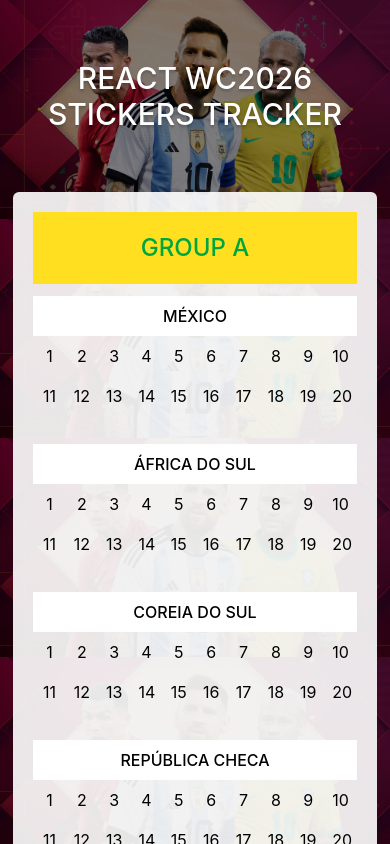
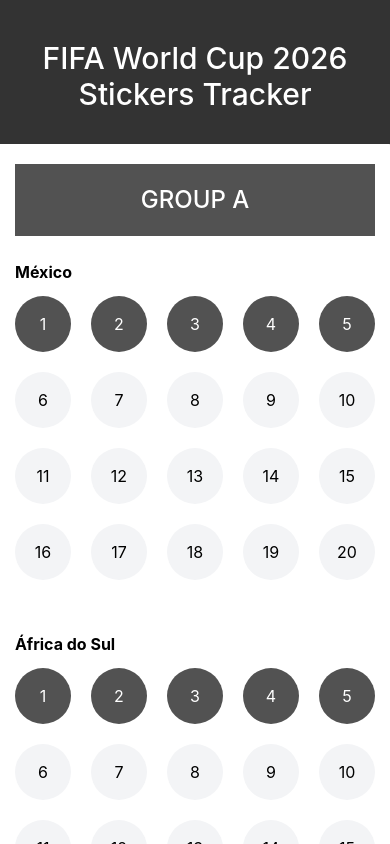
Before and after one commit to caueamaral/react-wc2026-stickers-tracker, a React (Vite) app: page / in a window 390 px wide. Shown: the top 844 px of the page. Built offline with nearby package versions, Linux system fonts and the light colour scheme.

Commit message:
style: simplify tracker layout

```diff
--- a/src/App.tsx
+++ b/src/App.tsx
@@ -4,7 +4,7 @@
 
 function App() {
   return (
-    <div className="mx-auto px-5 mt-15 mb-20">
+    <div className="py-10">
       <Header />
       <Main />
     </div>
--- a/src/components/Groups.tsx
+++ b/src/components/Groups.tsx
@@ -3,38 +3,54 @@
 
 export function Groups() {
     return (
-        <article className="flex flex-wrap justify-center gap-20 mx-auto">
+        <article className="flex flex-col items-center gap-10">
             {
                 groups.map(group => (
                     <section
                         key={group.name}
-                        className="bg-white/90 p-5 rounded-md w-100"
+                        className="bg-white p-5 rounded-md w-100"
                     >
                         <div className="flex flex-col gap-3">
                             <header>
-                                <h2 className="bg-yellow-300 text-green-600 text-2xl font-medium text-center uppercase p-5">
+                                <h2 className="bg-neutral-600 text-white text-2xl font-medium text-center uppercase p-5">
                                     Group {group.name}
                                 </h2>
                             </header>
-                            <div className="flex flex-col gap-7">
+                            <div className="flex flex-col gap-10">
                                 {group.teams.map(team => (
-                                    <div key={team} className="flex flex-col">
-                                        <div className="bg-white font-medium p-2 text-center uppercase">
+                                    <div key={team}>
+                                        <div className="font-bold py-3">
                                             {team}
                                         </div>
-                                        <div className="flex">
-                                            {stickers.slice(0, 10).map(number => (
-                                                <span key={number} className="p-2 text-center flex-1 w-[10%] cursor-pointer hover:bg-green-500 hover:text-white">
+                                        <div className="flex flex-col gap-5">
+                                            <div className="flex gap-5">
+                                                {stickers.slice(0, 5).map(number => (
+                                                    <span key={number} className="bg-neutral-100 px-2 py-4 text-center flex-1 w-[10%] cursor-pointer rounded-full number selected">
                                                         {number}
                                                     </span>
                                                 ))}
                                             </div>
-                                        <div className="flex">
-                                            {stickers.slice(10, 20).map(number => (
-                                                <span key={number} className="p-2 text-center flex-1 w-[10%] cursor-pointer hover:bg-green-500 hover:text-white">
+                                            <div className="flex gap-5">
+                                                {stickers.slice(5, 10).map(number => (
+                                                    <span key={number} className="bg-gray-100 px-2 py-4  text-center flex-1 w-[10%] cursor-pointer rounded-full number">
                                                         {number}
                                                     </span>
                                                 ))}
+                                            </div>
+                                            <div className="flex gap-5">
+                                                {stickers.slice(10, 15).map(number => (
+                                                    <span key={number} className="bg-gray-100 px-2 py-4 text-center flex-1 w-[10%] cursor-pointer rounded-full number">
+                                                        {number}
+                                                    </span>
+                                                ))}
+                                            </div>
+                                            <div className="flex gap-5">
+                                                {stickers.slice(15, 20).map(number => (
+                                                    <span key={number} className="bg-gray-100 px-2 py-4 text-center flex-1 w-[10%] cursor-pointer rounded-full number">
+                                                        {number}
+                                                    </span>
+                                                ))}
+                                            </div>
                                         </div>
                                     </div>
                                 ))}
--- a/src/components/Header.tsx
+++ b/src/components/Header.tsx
@@ -1,8 +1,10 @@
 export function Header() {
     return (
         <header>
-            <h1 className="text-white font-medium text-center uppercase text-3xl text-shadow-lg md:text-5xl">
-                React WC2026 Stickers Tracker
+            <h1 className="text-white font-medium text-center text-3xl mb-8">
+                FIFA World Cup 2026
+                <br />
+                Stickers Tracker
             </h1>
         </header>
     )
--- a/src/components/Main.tsx
+++ b/src/components/Main.tsx
@@ -2,7 +2,7 @@
 
 export function Main() {
     return (
-        <main className="mt-15">
+        <main>
             <Groups />
         </main>
     )
--- a/src/css/styles.css
+++ b/src/css/styles.css
@@ -5,7 +5,10 @@
 }
 
 html {
-    background:
-        linear-gradient(to bottom, rgba(0, 0, 0, .5), rgba(0, 0, 0, .5)),
-        url('../images/wc2026-bg.jpg') center top / contain
+    background: #333
 }
+
+.number.selected {
+    background: var(--color-neutral-600);
+    color: #fff
+}
```
Also changed, not shown: src/images/wc2026-bg.jpg (deleted). Lines whose indentation alone changed are shown as unchanged.
